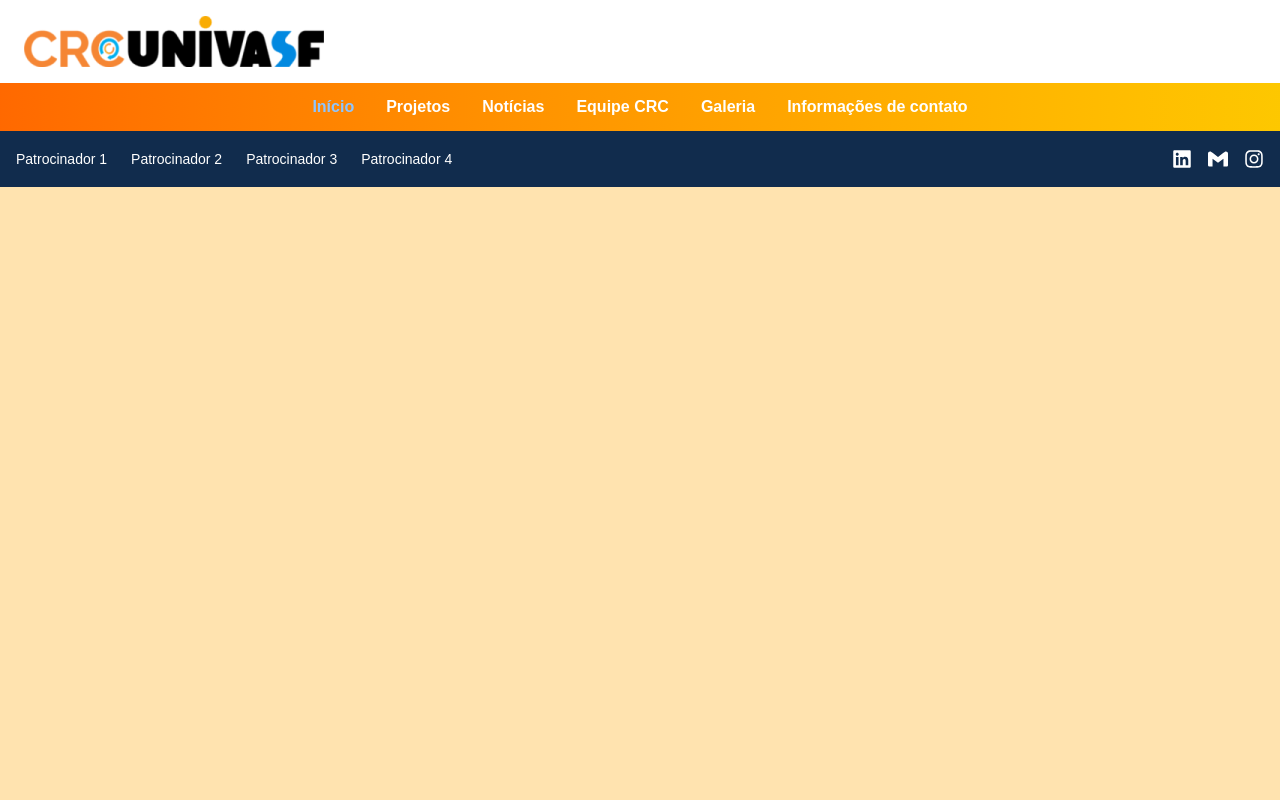
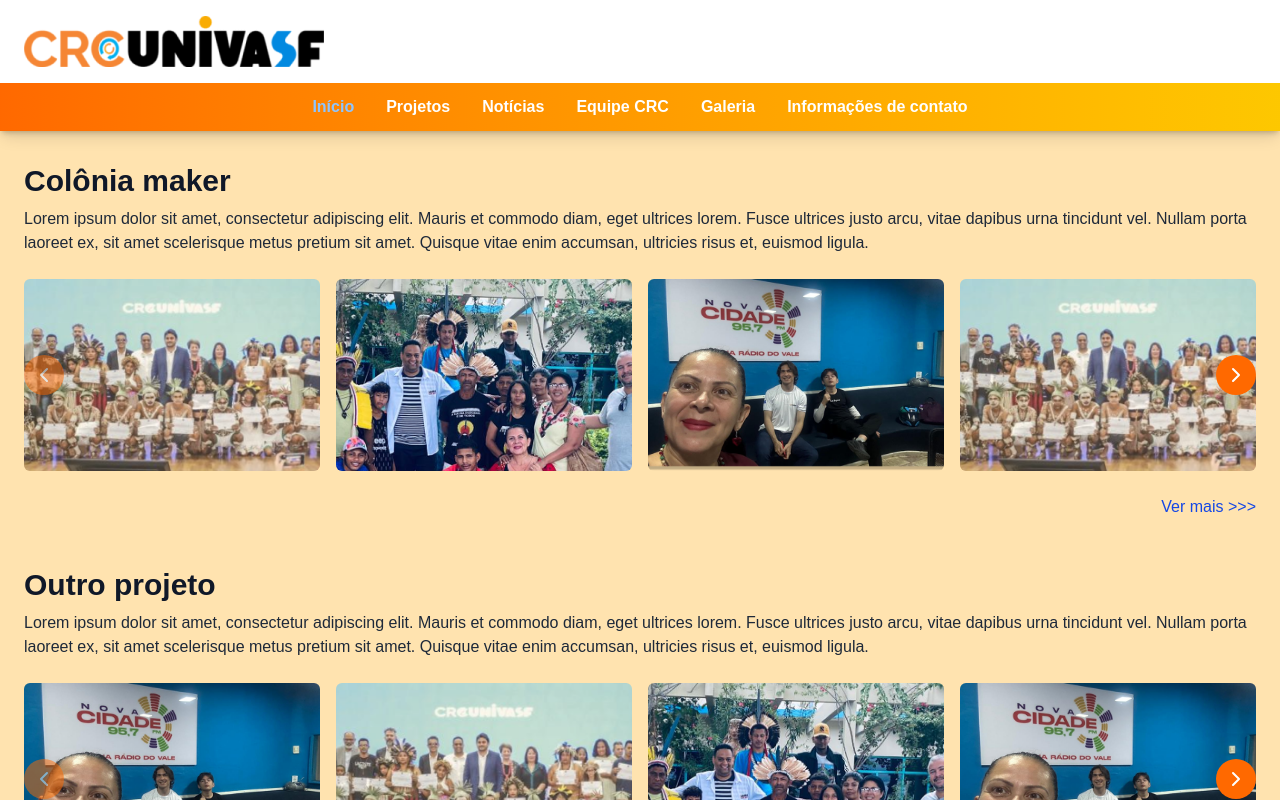
Before and after one commit to Daniel-Alencar/crc-univasf, a Next.js app: page /galery in a window 1280 px wide. Shown: the top 800 px of the page. Built offline with nearby package versions, Linux system fonts and the light colour scheme.

Commit message:
Página de galeria

```diff
--- a/package.json
+++ b/package.json
@@ -9,6 +9,7 @@
     "lint": "next lint"
   },
   "dependencies": {
+    "lucide-react": "^0.503.0",
     "next": "15.2.4",
     "react": "^19.0.0",
     "react-dom": "^19.0.0",
--- a/src/app/(layout)/galery/page.tsx
+++ b/src/app/(layout)/galery/page.tsx
@@ -1,12 +1,70 @@
-import React from 'react';
+import ProjectSection from "@/components/ProjectSection"
 
-import Link from 'next/link';
-import Image from 'next/image';
+// Usando imagens existentes do projeto para demonstração
+import Image1 from "@/public/assets/projects/project1/image1.png"
+import Image2 from "@/public/assets/projects/project2/image1.png"
+import Image3 from "@/public/assets/projects/project2/image2.png"
+
+// Dados de exemplo para os projetos
+const projectsData = [
+  {
+    id: "colonia-maker",
+    title: "Colônia maker",
+    description:
+      "Lorem ipsum dolor sit amet, consectetur adipiscing elit. Mauris et commodo diam, eget ultrices lorem. Fusce ultrices justo arcu, vitae dapibus urna tincidunt vel. Nullam porta laoreet ex, sit amet scelerisque metus pretium sit amet. Quisque vitae enim accumsan, ultricies risus et, euismod ligula.",
+    images: [
+      { src: Image1.src, alt: "Colônia maker 1" },
+      { src: Image2.src, alt: "Colônia maker 2" },
+      { src: Image3.src, alt: "Colônia maker 3" },
+      { src: Image1.src, alt: "Colônia maker 4" },
+      { src: Image2.src, alt: "Colônia maker 5" },
+      { src: Image3.src, alt: "Colônia maker 6" },
+    ],
+  },
+  {
+    id: "projeto-2",
+    title: "Outro projeto",
+    description:
+      "Lorem ipsum dolor sit amet, consectetur adipiscing elit. Mauris et commodo diam, eget ultrices lorem. Fusce ultrices justo arcu, vitae dapibus urna tincidunt vel. Nullam porta laoreet ex, sit amet scelerisque metus pretium sit amet. Quisque vitae enim accumsan, ultricies risus et, euismod ligula.",
+    images: [
+      { src: Image3.src, alt: "Outro projeto 1" },
+      { src: Image1.src, alt: "Outro projeto 2" },
+      { src: Image2.src, alt: "Outro projeto 3" },
+      { src: Image3.src, alt: "Outro projeto 4" },
+      { src: Image1.src, alt: "Outro projeto 5" },
+      { src: Image2.src, alt: "Outro projeto 6" },
+    ],
+  },
+  {
+    id: "projeto-3",
+    title: "Outro projeto",
+    description:
+      "Lorem ipsum dolor sit amet, consectetur adipiscing elit. Mauris et commodo diam, eget ultrices lorem. Fusce ultrices justo arcu, vitae dapibus urna tincidunt vel. Nullam porta laoreet ex, sit amet scelerisque metus pretium sit amet. Quisque vitae enim accumsan, ultricies risus et, euismod ligula.",
+    images: [
+      { src: Image2.src, alt: "Outro projeto 1" },
+      { src: Image3.src, alt: "Outro projeto 2" },
+      { src: Image1.src, alt: "Outro projeto 3" },
+      { src: Image2.src, alt: "Outro projeto 4" },
+      { src: Image3.src, alt: "Outro projeto 5" },
+      { src: Image1.src, alt: "Outro projeto 6" },
+    ],
+  },
+]
 
 export default function GaleryPage() {
   return (
-    <>
+    <div className="container mx-auto px-6 py-8">
+      <h1 className="sr-only">Galeria de Projetos</h1>
 
-    </>
-  );
+      {projectsData.map((project) => (
+        <ProjectSection
+          key={project.id}
+          title={project.title}
+          description={project.description}
+          images={project.images}
+          projectId={project.id}
+        />
+      ))}
+    </div>
+  )
 }
--- /dev/null
+++ b/src/components/ProjectCarousel/index.tsx
@@ -0,0 +1,104 @@
+"use client"
+
+import { useState, useRef, useEffect } from "react"
+import Image from "next/image"
+import { ChevronLeft, ChevronRight } from "lucide-react"
+
+interface ProjectImage {
+  src: string
+  alt: string
+}
+
+interface ProjectCarouselProps {
+  images: ProjectImage[]
+}
+
+export default function ProjectCarousel({ images }: ProjectCarouselProps) {
+  const [currentIndex, setCurrentIndex] = useState(0)
+  const [visibleImages, setVisibleImages] = useState(4)
+  const containerRef = useRef<HTMLDivElement>(null)
+
+  useEffect(() => {
+    const updateVisibleImages = () => {
+      if (window.innerWidth < 640) {
+        setVisibleImages(1)
+      } else if (window.innerWidth < 768) {
+        setVisibleImages(2)
+      } else if (window.innerWidth < 1024) {
+        setVisibleImages(3)
+      } else {
+        setVisibleImages(4)
+      }
+    }
+
+    updateVisibleImages()
+    window.addEventListener("resize", updateVisibleImages)
+    return () => window.removeEventListener("resize", updateVisibleImages)
+  }, [])
+
+  const totalSlides = Math.max(0, images.length - visibleImages + 1)
+
+  const nextSlide = () => {
+    if (currentIndex < images.length - visibleImages) {
+      setCurrentIndex(currentIndex + 1)
+    }
+  }
+
+  const prevSlide = () => {
+    if (currentIndex > 0) {
+      setCurrentIndex(currentIndex - 1)
+    }
+  }
+
+  const canScrollLeft = currentIndex > 0
+  const canScrollRight = currentIndex < images.length - visibleImages
+
+  return (
+    <div className="relative w-full my-6">
+      <div className="flex items-center">
+        <button
+          onClick={prevSlide}
+          className={`absolute left-0 z-10 p-2 rounded-full bg-orange-500 text-white ${
+            !canScrollLeft ? "opacity-50 cursor-not-allowed" : "hover:bg-orange-600"
+          }`}
+          disabled={!canScrollLeft}
+        >
+          <ChevronLeft size={24} />
+        </button>
+
+        <div className="w-full overflow-hidden" ref={containerRef}>
+          <div
+            className="flex transition-transform duration-300 ease-in-out gap-4"
+            style={{ transform: `translateX(-${currentIndex * (100 / visibleImages)}%)` }}
+          >
+            {images.map((image, index) => (
+              <div
+                key={index}
+                className="flex-none"
+                style={{ width: `calc(${100 / visibleImages}% - ${((visibleImages - 1) * 16) / visibleImages}px)` }}
+              >
+                <Image
+                  src={image.src || "/placeholder.svg"}
+                  alt={image.alt}
+                  width={300}
+                  height={200}
+                  className="w-full h-48 object-cover rounded-md"
+                />
+              </div>
+            ))}
+          </div>
+        </div>
+
+        <button
+          onClick={nextSlide}
+          className={`absolute right-0 z-10 p-2 rounded-full bg-orange-500 text-white ${
+            !canScrollRight ? "opacity-50 cursor-not-allowed" : "hover:bg-orange-600"
+          }`}
+          disabled={!canScrollRight}
+        >
+          <ChevronRight size={24} />
+        </button>
+      </div>
+    </div>
+  )
+}
--- /dev/null
+++ b/src/components/ProjectSection/index.tsx
@@ -0,0 +1,34 @@
+import Link from "next/link"
+import ProjectCarousel from "@/components/ProjectCarousel"
+
+interface ProjectImage {
+  src: string
+  alt: string
+}
+
+interface ProjectSectionProps {
+  title: string
+  description: string
+  images: ProjectImage[]
+  projectId: string
+}
+
+export default function ProjectSection({ title, description, images, projectId }: ProjectSectionProps) {
+  return (
+    <section className="mb-12">
+      <div className="flex justify-between items-start mb-2">
+        <h2 className="text-3xl font-bold text-gray-900">{title}</h2>
+      </div>
+
+      <p className="text-gray-800 mb-4">{description}</p>
+
+      <ProjectCarousel images={images} />
+
+      <div className="flex justify-end">
+        <Link href={`/projects/${projectId}`} className="text-blue-700 hover:text-blue-900 font-medium">
+          Ver mais &gt;&gt;&gt;
+        </Link>
+      </div>
+    </section>
+  )
+}
```
Also changed, not shown: 1 other file (tests, documents, lock files or other folders).
